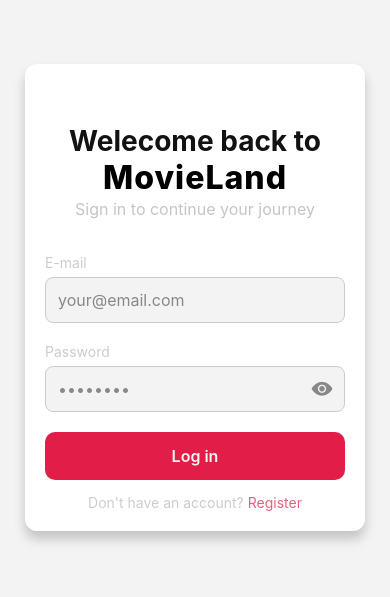
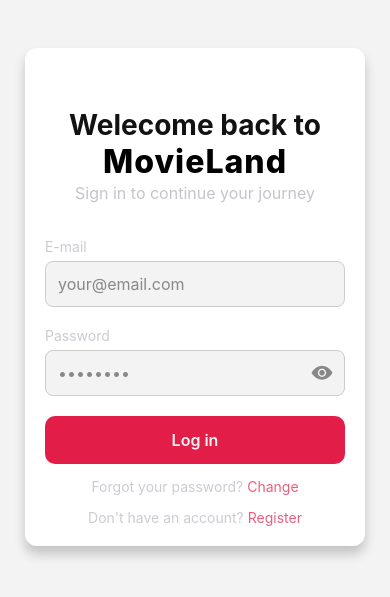
Before and after one commit to Kamil2104/movieland, a React Native app: screen /Login in a window 390 px wide. Shown: the part 125-722 px from the top of the page. Built offline with nearby package versions, Linux system fonts and the light colour scheme; what react-native-worklets would draw is missing.

Commit message:
feat: create forgot your password label

```diff
--- a/screens/start/LoginScreen.tsx
+++ b/screens/start/LoginScreen.tsx
@@ -57,7 +57,7 @@
       shadowOffset: { width: 0, height: 8 },
       elevation: 3,
     },
-    registerText: {
+    helpText: {
       color: theme.colors.labelText,
       opacity: 0.7,
       marginTop: 14,
@@ -67,6 +67,9 @@
   });
 
   const onSubmit = () => {
+    setEmailError(null);
+    setPasswordError(null);
+
     handleLogin({
       email,
       password,
@@ -105,6 +108,17 @@
             onSubmitEditing={() => passwordInputRef.current?.focus()}
             theme={theme}
           />
+          {emailError && (
+            <Text
+              style={{
+                color: theme.colors.error,
+                marginTop: 0,
+                marginBottom: 0,
+              }}
+            >
+              {emailError}
+            </Text>
+          )}
 
           <InputField
             label="Password"
@@ -129,18 +143,6 @@
             theme={theme}
           />
 
-          {emailError && (
-            <Text
-              style={{
-                color: theme.colors.error,
-                marginTop: 0,
-                marginBottom: 0,
-              }}
-            >
-              {emailError}
-            </Text>
-          )}
-
           <SubmitButton
             onPress={onSubmit}
             disabled={isSubmitting}
@@ -148,7 +150,15 @@
             theme={theme}
           />
 
-          <Text style={styles.registerText}>
+          <Text style={styles.helpText}>
+            Forgot your password?{" "}
+            <Text
+              style={styles.registerLink}
+            >
+              Change
+            </Text>
+          </Text>
+          <Text style={styles.helpText}>
             Don't have an account?{" "}
             <Text
               style={styles.registerLink}
```
Also changed, not shown: 1 other file (tests, documents, lock files or other folders).
